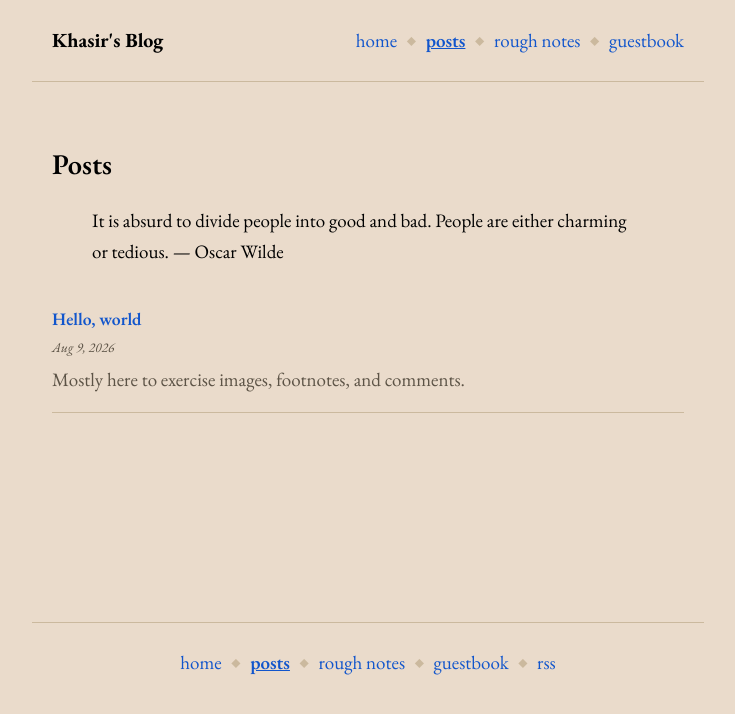
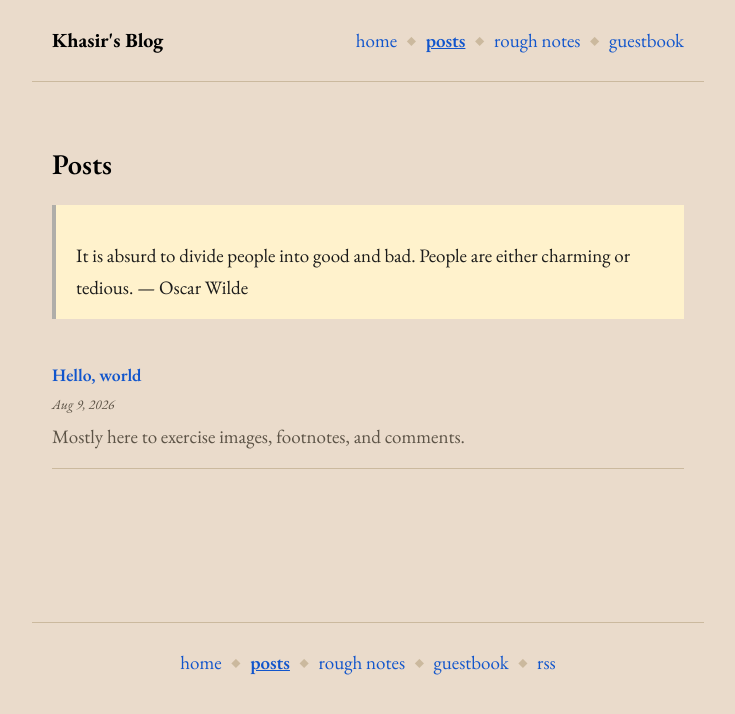
Before and after one commit to Khasir/personal-site, a Jekyll site: the page built from posts.md, in a window 1280 px wide. Shown: the top 714 px of the page, without its empty margins (272-1007 px from the left). Built offline with Jekyll 4.4.1, drawn with Linux system fonts in a browser that asks for light colours.

Commit message:
Make blockquote styling global instead of post/note-only
The rule was scoped to .entry-content, which only wraps rendered
post/note bodies -- blockquotes on posts.md, index.md, and any other
page fell back to unstyled defaults.

```diff
--- a/assets/css/main.css
+++ b/assets/css/main.css
@@ -151,14 +151,14 @@ main.wrap { padding-top: 2.5rem; padding-bottom: 4rem; min-height: 60vh; }
 
 /* Blockquotes */
 
-.entry-content blockquote {
+blockquote {
   margin: 1.5rem 0;
   padding: 1rem 1.25rem;
   background: var(--color-blockquote-bg);
   border-left: 4px solid var(--color-blockquote-border);
   color: var(--color-blockquote-text);
 }
-.entry-content blockquote p:last-child { margin-bottom: 0; }
+blockquote p:last-child { margin-bottom: 0; }
 
 /* Figures */
 
```
